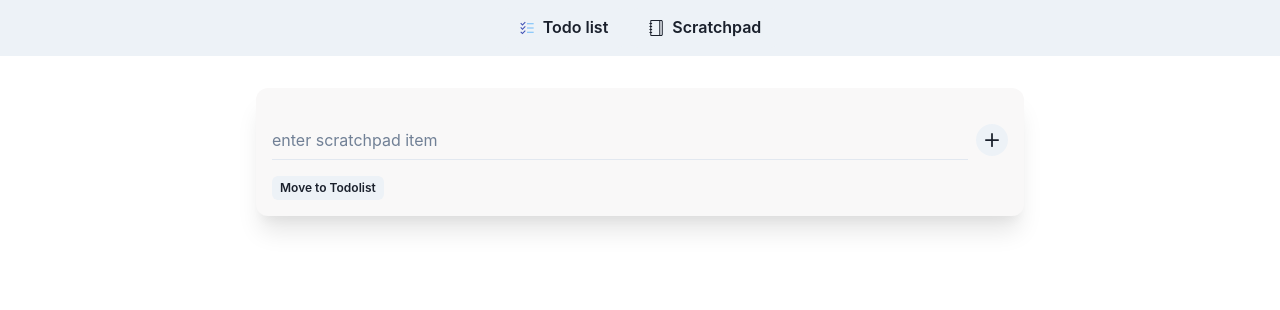
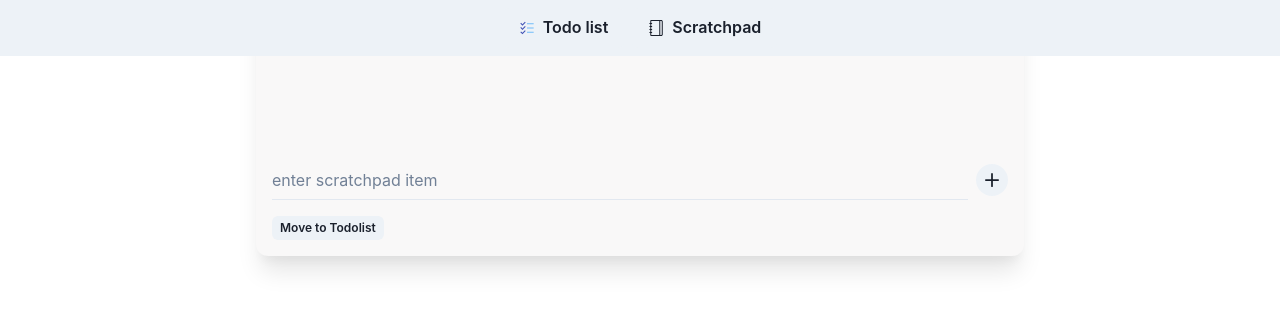
Before and after one commit to akshaymattoo/karya, a React (Vite) app: page /scratchpad in a window 1280 px wide. Shown: the top 310 px of the page. Built offline with nearby package versions, Linux system fonts and the light colour scheme.

Commit message:
fixed header

```diff
--- a/src/components/Header.tsx
+++ b/src/components/Header.tsx
@@ -4,7 +4,7 @@ import { SlNotebook } from 'react-icons/sl';
 import { Link } from 'react-router-dom';
 function Header() {
   return (
-    <VStack mb="2rem" bg="gray.100" p={[10, 10, 2, 2]} sx={{ position: '' }}>
+    <VStack w="100%" bg="gray.100" p={[8, 8, 2, 2]} position="fixed">
       <HStack>
         <Link to="/">
           <Button leftIcon={<FcTodoList />} variant="solid">
--- a/src/components/TodoList.tsx
+++ b/src/components/TodoList.tsx
@@ -198,7 +198,7 @@ function TodoList(props: TodoProps) {
     return;
   }
   return (
-    <Box pt="2rem">
+    <Box pt="2rem" mt="8rem">
       <HStack pl="1rem" pr="1rem">
         <Input
           color="black"
```
